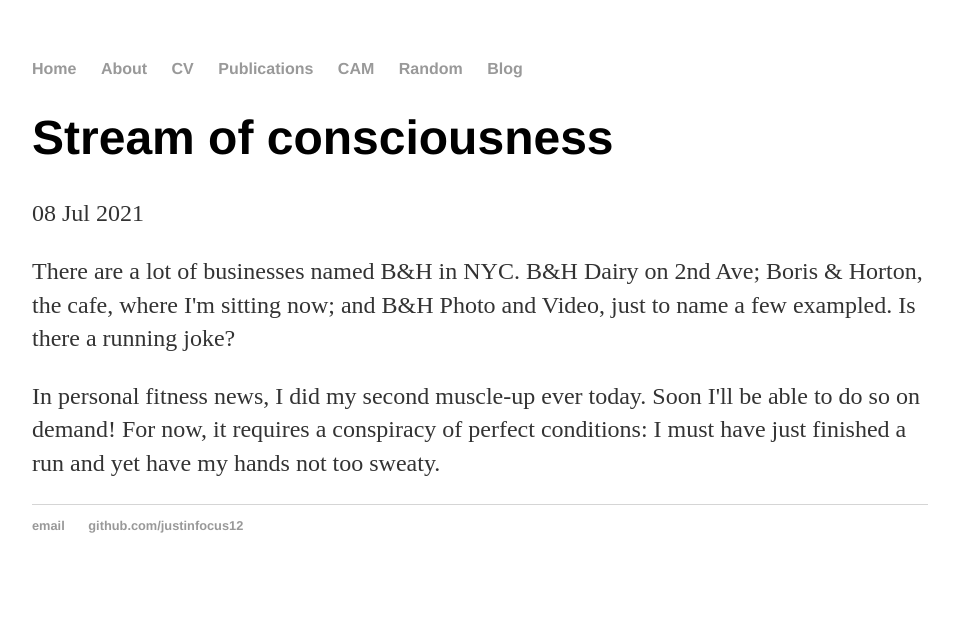
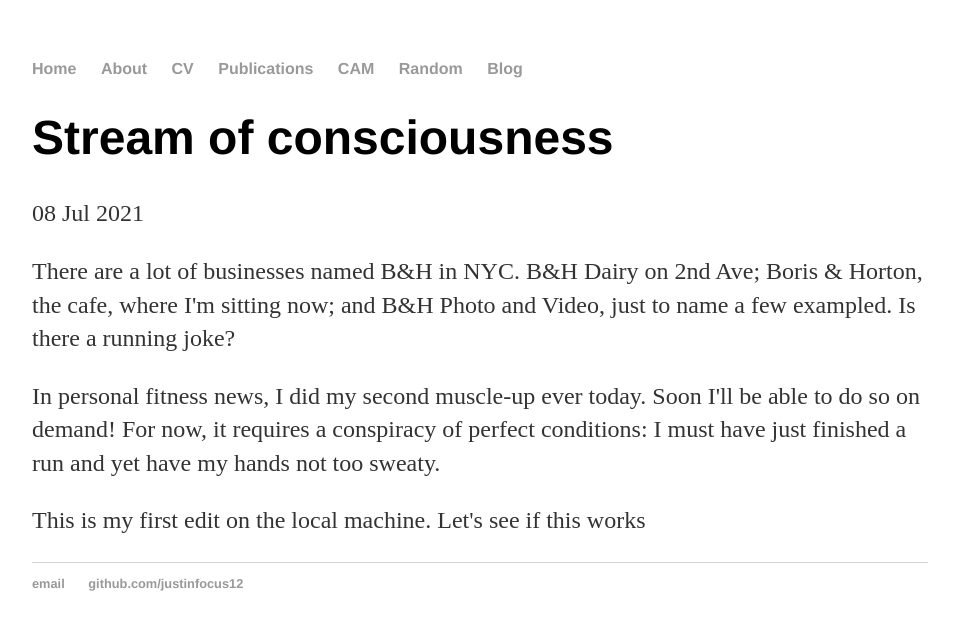
Before and after one commit to justinfocus12/justinfocus12.github.io, a Jekyll site: the page built from _posts/2021-07-08-first-post.md, in a window 1280 px wide. Shown: the top 630 px of the page, without its empty margins (160-1119 px from the left). Built offline with Jekyll 4.4.1, drawn with Linux system fonts in a browser that asks for light colours.

Commit message:
First local edit: added a line to the 2021-07-08 blog post

```diff
--- a/_posts/2021-07-08-first-post.md
+++ b/_posts/2021-07-08-first-post.md
@@ -6,3 +6,4 @@ date: 2021-07-08
 
 <p> There are a lot of businesses named B&H in NYC. B&H Dairy on 2nd Ave; Boris & Horton, the cafe, where I'm sitting now; and B&H Photo and Video, just to name a few exampled. Is there a running joke? </p>
 <p> In personal fitness news, I did my second muscle-up ever today. Soon I'll be able to do so on demand! For now, it requires a conspiracy of perfect conditions: I must have just finished a run and yet have my hands not too sweaty. </p>
+<p> This is my first edit on the local machine. Let's see if this works </p>
```
Also changed, not shown: 1 other file.
